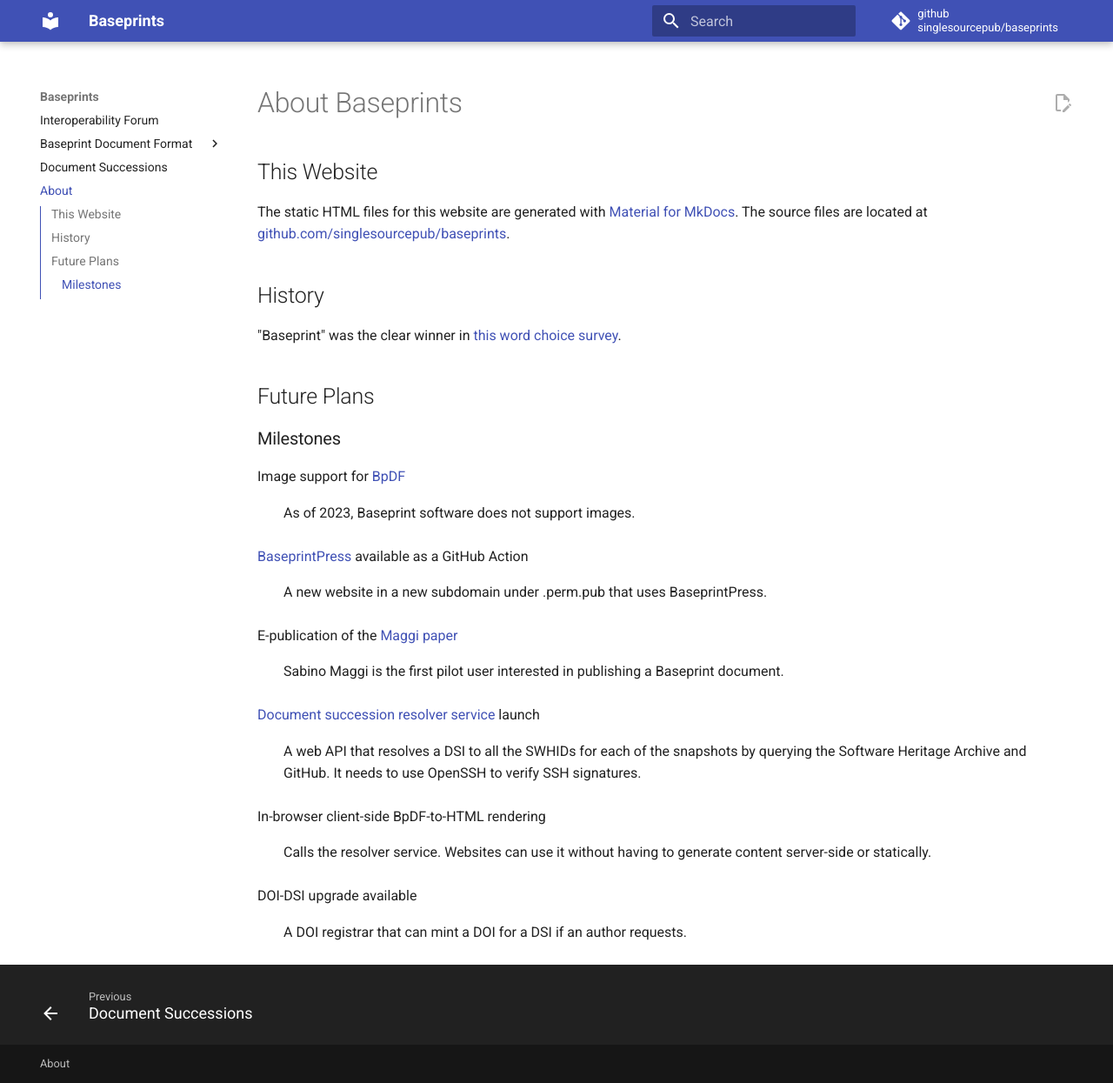
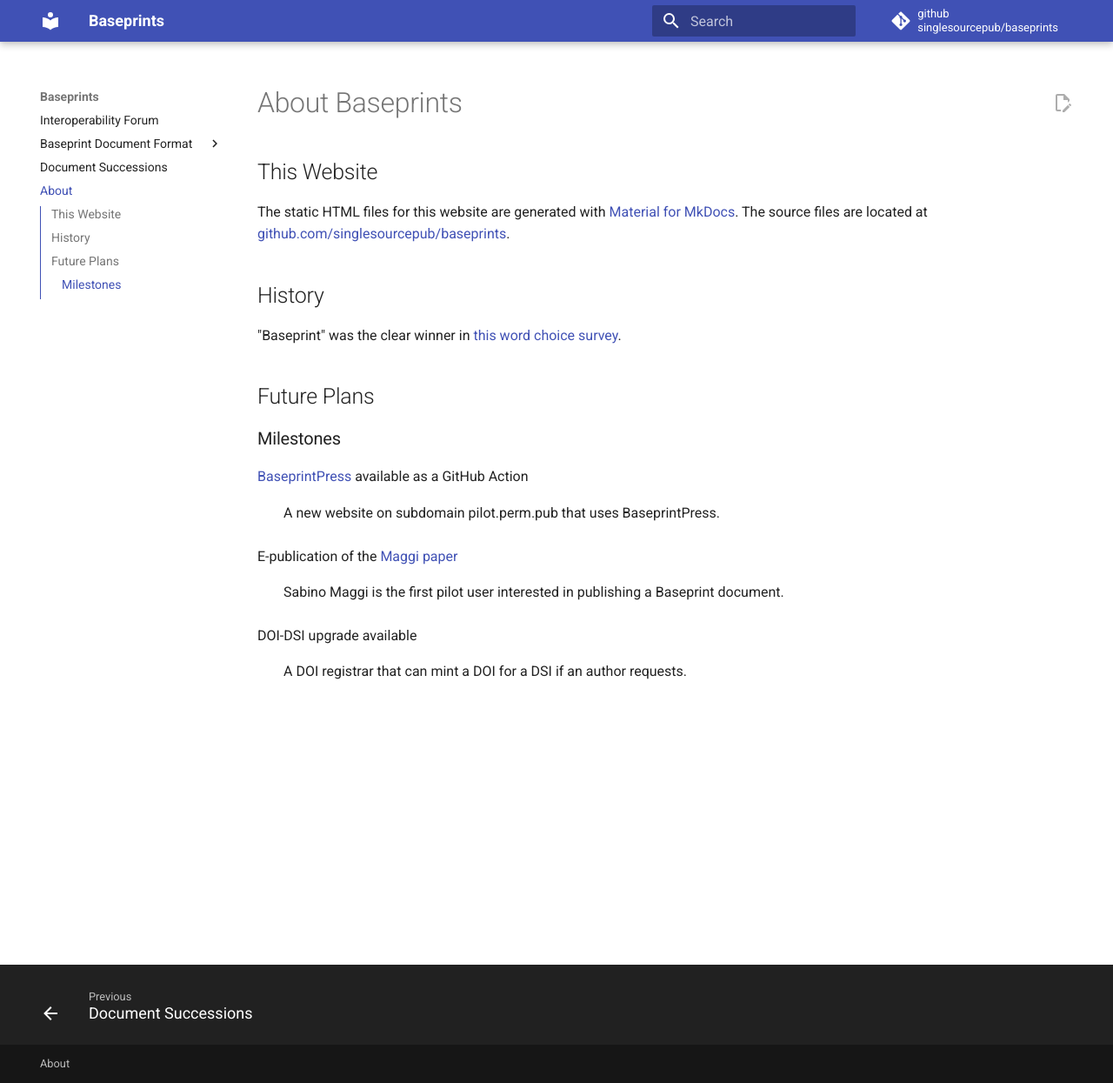
Before and after one commit to singlesourcepub/baseprints, an MkDocs documentation site: the page built from docs/about.md, in a window 1280 px wide and 1245 px high. Shown: the whole window at 87% size. Built offline with MkDocs 1.6.1 and Material for MkDocs 9.7.7, drawn with Linux system fonts in a browser that asks for light colours.

Commit message:
simplify milestones

```diff
--- a/docs/about.md
+++ b/docs/about.md
@@ -23,22 +23,11 @@ Future Plans
 
 ### Milestones
 
-Image support for [BpDF](bdf/index.md)
-: As of 2023, Baseprint software does not support images.
-
 [BaseprintPress](https://gitlab.com/perm.pub/baseprintpress) available as a GitHub Action
-: A new website in a new subdomain under .perm.pub that uses BaseprintPress.
+: A new website on subdomain pilot.perm.pub that uses BaseprintPress.
 
 E-publication of the [Maggi paper](https://github.com/castedo/ten-years-challenge-pulsed-drive)
 : Sabino Maggi is the first pilot user interested in publishing a Baseprint document.
 
-[Document succession resolver service](https://github.com/singlesourcepub/baseprints/discussions/7) launch
-: A web API that resolves a DSI to all the SWHIDs for each of the snapshots by querying the
-Software Heritage Archive and GitHub. It needs to use OpenSSH to verify SSH signatures.
-
-In-browser client-side BpDF-to-HTML rendering
-: Calls the resolver service. Websites can use it without having to generate content
-server-side or statically.
-
 DOI-DSI upgrade available
 : A DOI registrar that can mint a DOI for a DSI if an author requests.
```
